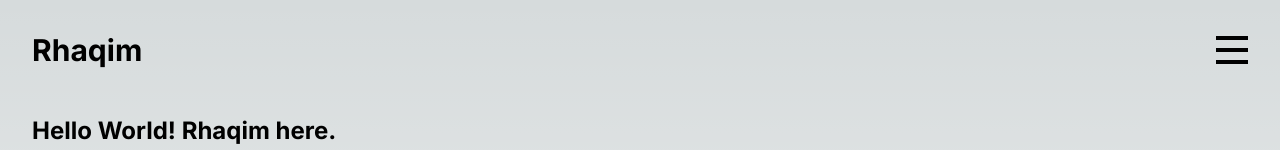
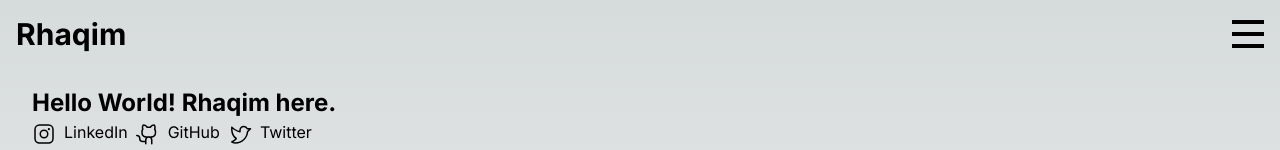
Before and after one commit to Rhaqim/portfolio, a Next.js app: page /work in a window 1280 px wide. Shown: the top 150 px of the page. Built offline with nearby package versions, Linux system fonts and the light colour scheme.

Commit message:
fixed navbar

```diff
--- a/src/components/Layout/Nav.tsx
+++ b/src/components/Layout/Nav.tsx
@@ -46,7 +46,7 @@ const Nav = ({ navLinks }: { navLinks: NavProps[] }) => {
       initial={{ y: -100, opacity: 0 }}
       animate={{ y: 0, opacity: 1 }}
       transition={{ duration: 0.5 }}
-      className="flex justify-between items-center p-8"
+      className="fixed left-0 top-0 w-full flex flex-row justify-between items-center p-4 z-20"
     >
       <Link
         href={'/'}
--- a/src/components/Layout/index.tsx
+++ b/src/components/Layout/index.tsx
@@ -24,7 +24,7 @@ const LayoutBase = ({ children, navLinks }: LayoutBaseProps) => {
       >
         <Nav navLinks={navLinks} />
 
-        <div className="p-4">{children}</div>
+        <div className="p-4 mt-[4.5rem]">{children}</div>
       </motion.div>
     </AnimatePresence>
   );
```
